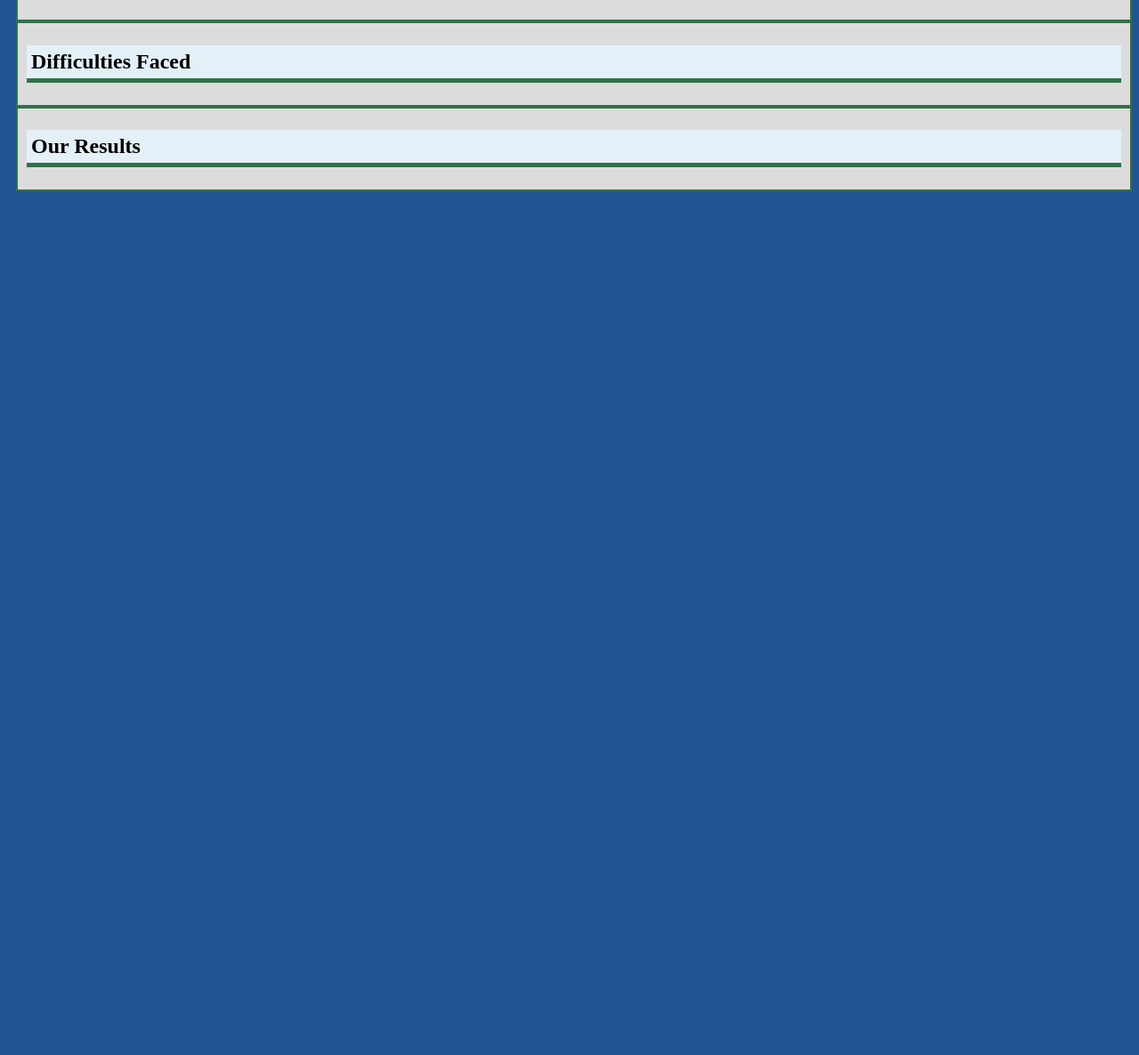
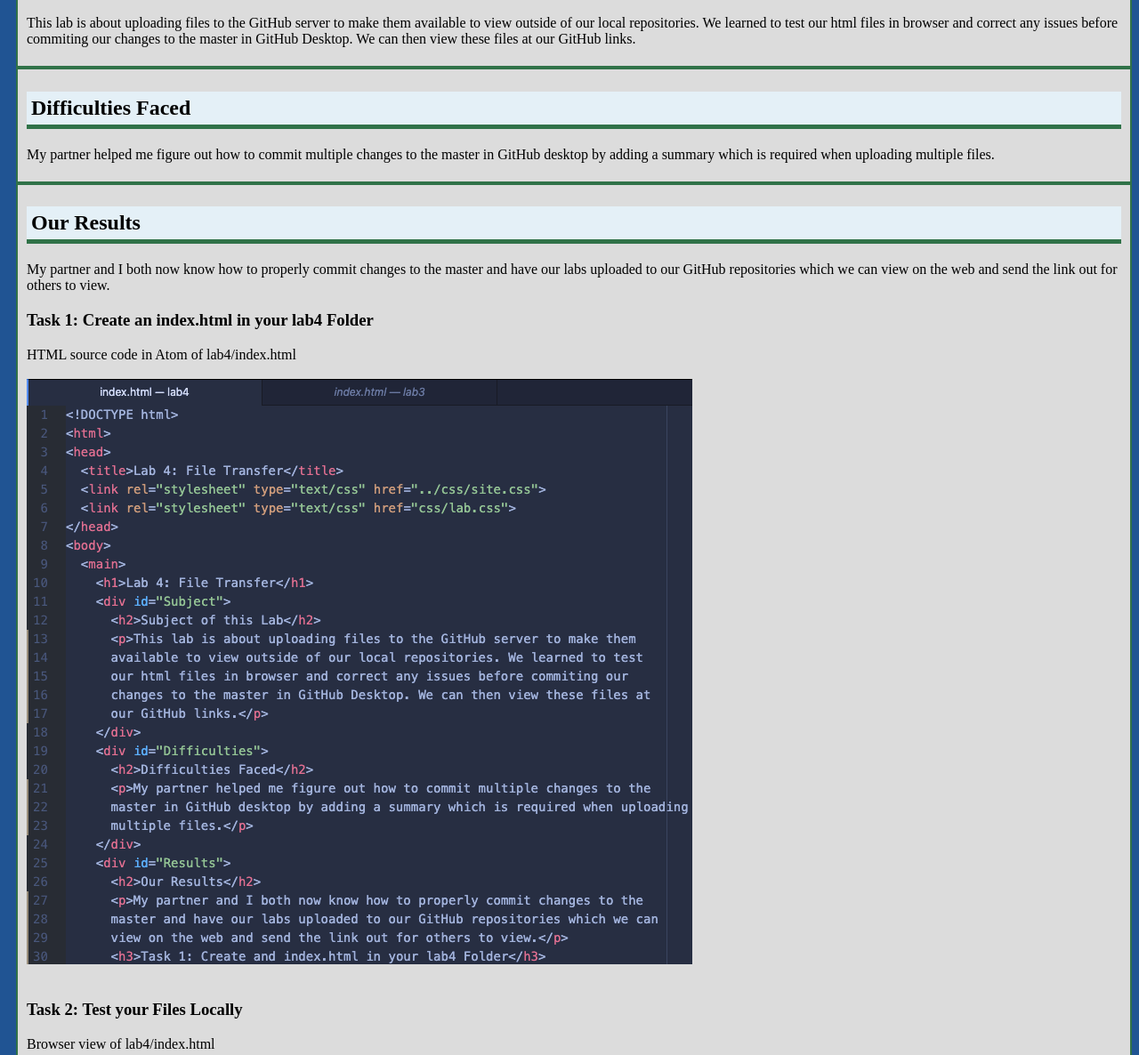
Before and after one commit to BLundy-Paine/cst251, a plain HTML site: page lab4/index.html in a window 1280 px wide. Shown: the part 167-1353 px from the top of the page at 89% size. Before the commit the page ends 800 px from the top, so only its background shows below. Drawn offline with Linux system fonts and the light colour scheme.

Commit message:
lab4 additions
headings, paragraphs, and images added to lab4

```diff
--- a/lab4/index.html
+++ b/lab4/index.html
@@ -10,15 +10,48 @@
 		<h1>Lab 4: File Transfer</h1>
 		<div id="Subject">
 			<h2>Subject of this Lab</h2>
-			<p></p>
+			<p>This lab is about uploading files to the GitHub server to make them
+			available to view outside of our local repositories. We learned to test
+			our html files in browser and correct any issues before commiting our
+		 	changes to the master in GitHub Desktop. We can then view these files at
+			our GitHub links.</p>
 		</div>
 		<div id="Difficulties">
 			<h2>Difficulties Faced</h2>
-			<p></p>
+			<p>My partner helped me figure out how to commit multiple changes to the
+			master in GitHub desktop by adding a summary which is required when uploading
+			multiple files.</p>
 		</div>
 		<div id="Results">
 			<h2>Our Results</h2>
-			<p></p>
+			<p>My partner and I both now know how to properly commit changes to the
+			master and have our labs uploaded to our GitHub repositories which we can
+			view on the web and send the link out for others to view.</p>
+			<h3>Task 1: Create an index.html in your lab4 Folder</h3>
+			<figcaption>HTML source code in Atom of lab4/index.html</figcaption>
+			<br>
+			<img src="img/task1_lab4.png"/>
+			<br>
+			<br>
+			<h3>Task 2: Test your Files Locally</h3>
+			<figcaption>Browser view of lab4/index.html</figcaption>
+			<br>
+			<img src="img/task2_lab4.png"/>
+			<br>
+			<br>
+			<h3>Task 4: Modify your Files and Publish to the Web</h3>
+			<figcaption>Modified files in GitHub</figcaption>
+			<br>
+			<img src="img/task4_lab4.png"/>
+			<br>
+			<br>
+			<h3>Task 5: Test out your Uploaded Website</h3>
+			<figcaption>Browser view of uploaded cst251/index.html</figcaption>
+			<br>
+			<img src="img/task5_lab4.png"
+			width="776.58"
+			height="641.56"/>
+		</div>
 	</main>
 </body>
 </html>
```
Also changed, not shown: lab4/img/task1_lab4.png (added), lab4/img/task2_lab4.png (added), lab4/img/task4_lab4.png (added), lab4/img/task5_lab4.png (added), 3 other files.
